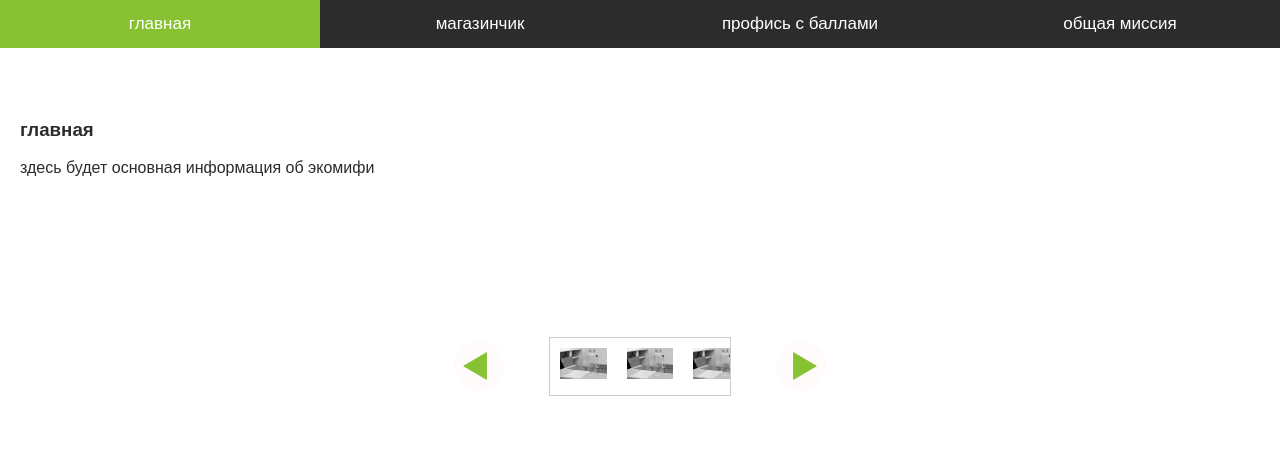
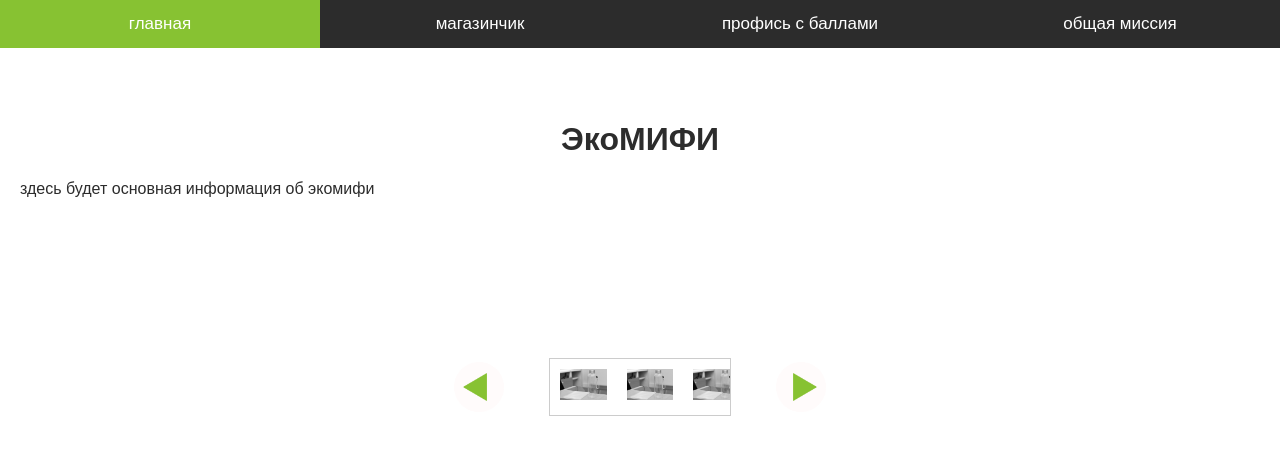
Before and after one commit to zarina-0-0/eco-prjct, a plain HTML site: page index.html in a window 1280 px wide. Drawn offline with Linux system fonts and the light colour scheme.

Commit message:
morecommits

```diff
--- a/CSSFile.css
+++ b/CSSFile.css
@@ -1,4 +1,9 @@
 /* Set height of body and the document to 100% to enable "full page tabs" */
+
+h1{
+  text-align: center;
+}
+
 body, html {
     height: 100%;
     margin: 0;
--- a/index.html
+++ b/index.html
@@ -3,7 +3,7 @@
 <head>
     <meta charset="utf-8" />
     <link rel="stylesheet" type="text/css" href="CSSFile.css" />
-    <title>Link CSS to HTML</title>
+    <title>ECOMEPHI</title>
     <title></title>
 </head>
 <body>
@@ -13,7 +13,7 @@
     <button class="tablink" onclick="openPage('About', this, '#87C232')">общая миссия</button>
 
     <div id="Home" class="tabcontent">
-        <h3>главная</h3>
+        <h1>ЭкоМИФИ</h1>
         <p>здесь будет основная информация об экомифи</p>
         <!--<div class="scroll-container">
             <img src="eco1.jpeg" alt="Cinque Terre">
```
Also changed, not shown: HtmlFile.html (+1 -1 lines).
